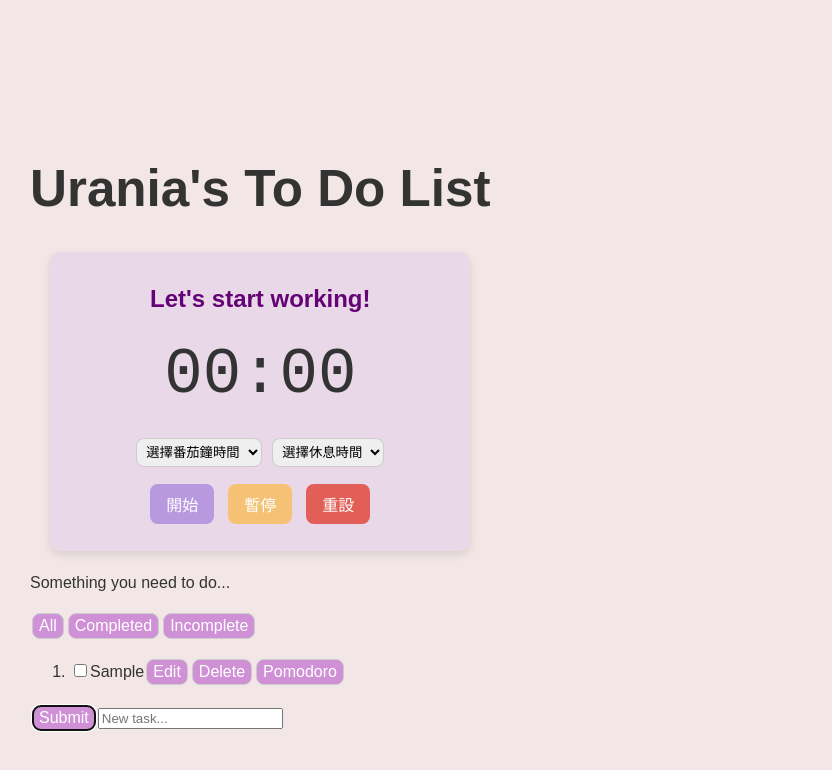
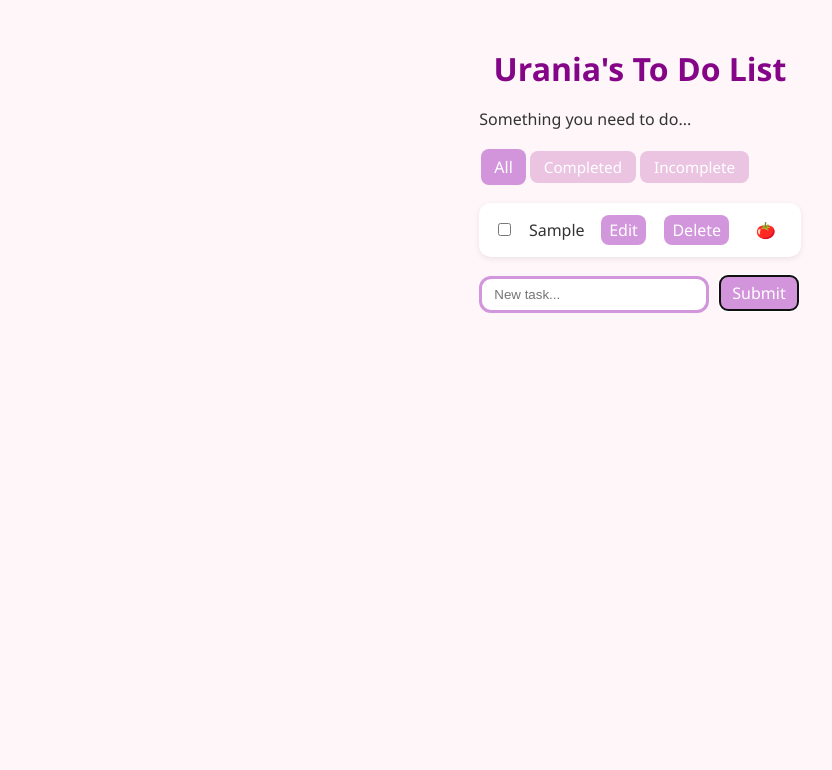
Before and after one commit to fishstar2023/TODOLIST, a React (Vite) app: page / in a window 1280 px wide. Both pictures are taken after typing "Sample" into the empty fields and a click on the button "Submit". Shown: the top 770 px of the page, without its empty margins (0-832 px from the left). Built offline with nearby package versions, Linux system fonts and the light colour scheme.

Commit message:
update: pomodoro style changes

```diff
--- a/src/App.css
+++ b/src/App.css
@@ -1,22 +1,101 @@
+/* 全局 */
 body {
-  background-color: #e1c7c772;
-  font-family: Arial, sans-serif;
+  background-color: #fef6f9; /* 淺粉背景 */
+  font-family: 'Segoe UI', Arial, sans-serif;
   color: #333;
   padding: 30px;
+  display: flex;
+  flex-direction: column;
+  align-items: center;
 }
+
+/* App 標題 */
+h1 {
+  font-size: 2rem;
+  color: #840588;
+  margin-bottom: 20px;
+  text-align: center;
+}
+
+/* Todo List */
+ol#list {
+  list-style: none;
+  padding: 0;
+  width: 100%;
+  max-width: 500px;
+}
+
+li {
+  margin-bottom: 10px;
+  padding: 10px 15px;
+  border-radius: 12px;
+  background-color: #ffffff;
+  box-shadow: 0 2px 6px rgba(0,0,0,0.08);
+  display: flex;
+  align-items: center;
+  justify-content: space-between;
+  gap: 10px;
+}
+
+/* Todo 按鈕 */
+li button {
+  border-radius: 8px;
+  padding: 4px 8px;
+  border: none;
+  cursor: pointer;
+  font-weight: 500;
+  transition: 0.2s;
+}
+
+li button:hover {
+  transform: translateY(-1px);
+  box-shadow: 0 2px 4px rgba(0,0,0,0.15);
+}
+
+
+/* 表單與提交 */
+input[type="text"] {
+  padding: 8px 12px;
+  border-radius: 12px;
+  border: 3px solid #c476d2c2;
+  width: 200px;
+  margin-right: 8px;
+}
+
 button {
   background-color: #c476d2c2;
   color: white;
-  padding: 3px 6px;
+  padding: 6px 12px;
   margin: 2px;
-  border: 1px solid #ccc;
+}
+
+.filter-buttons {
+  display: flex;
+  gap: 10px;
+  margin-bottom: 20px;
+}
+
+.filter-button {
+  background-color: #ebc4e2;
+  border: none;
+  border-radius: 8px;
+  padding: 6px 14px;
+  font-size: 0.95rem;
   cursor: pointer;
+  transition: all 0.2s;
 }
-.hidden {
-  display: none;
-  user-select: none;
-  pointer-events: none;
+
+.filter-button.active {
+  background-color: #b23a48;
+  color: #d1cbcb;
+  font-weight: bold;
 }
-li {
-   margin-bottom: 5px;
+
+/* 選擇器 */
+select {
+  padding: 6px 12px;
+  border-radius: 12px;
+  border: 1px solid #f0a1b3;
+  font-size: 0.95rem;
+  background-color: #fff;
 }
--- a/src/App.jsx
+++ b/src/App.jsx
@@ -2,6 +2,7 @@ import { useState, useEffect, useMemo } from 'react'
 
 import TodoItem from './components/todo/TodoItem.jsx'
 import Pomodoro from './components/todo/Pomodoro.jsx'
+import PomodoroTimer from './components/todo/Pomodoro.jsx'
 import './App.css'
 
 function App() {
@@ -64,12 +65,11 @@ function App() {
   return (
     <div>
       <h1> Urania's To Do List</h1>
-      <Pomodoro />
       <p> Something you need to do...</p>
       <div>
-        <button onClick={() => setFilter('all')}>All</button>
-        <button onClick={() => setFilter('completed')}>Completed</button>
-        <button onClick={() => setFilter('incomplete')}>Incomplete</button>
+        <button onClick={() => setFilter('all')} className={filter==="all" ? "filter active" : "filter-button"}>All</button>
+        <button onClick={() => setFilter('completed')} className={filter==="completed" ? "filter active" : "filter-button"}>Completed</button>
+        <button onClick={() => setFilter('incomplete')} className={filter==="incomplete" ? "filter active" : "filter-button"}>Incomplete</button>
       </div>
       <ol id="list">
         {filteredList.map((item, index) => (
@@ -80,25 +80,24 @@ function App() {
             toggleComplete={toggleComplete}
             editTodo={editTodo}
             deleteTodo={deleteTodo}
-            onPomodoroClick={() => handlePomodoroClick(item)}
+            onPomodoroClick={handlePomodoroClick}
           />
         ))}
       </ol>
 
-     {activePomodoro && (
-       <div>
-         <h3>Pomodoro for: {activePomodoro.task}</h3>
-         <PomodoroTimer />
-       </div>
-     )}
-
-     <button onClick={addTodo}>Submit</button>
       <input
         type="text"
         placeholder="New task..."
         value={inputValue}
         onChange={(e) => setInputValue(e.target.value)}
       />
+      <button onClick={addTodo}>Submit</button>
+      {activePomodoro && (
+       <div>
+         <h3>Pomodoro for: {activePomodoro.task}</h3>
+         <PomodoroTimer />
+       </div>
+     )}
     </div>
   )
 }
--- a/src/components/todo/Pomodoro.css
+++ b/src/components/todo/Pomodoro.css
@@ -61,3 +61,16 @@
 .pomodoro-reset {
   background-color: #e15f56;
 }
+
+.todo-pomodoro-button {
+  font-size:1.5 rem;
+  background: none;
+  border: none;
+  cursor: pointer;
+  transition :transform 0.2s,filter 0.2s;
+}
+
+.todo-pomodoro-button:hover {
+  transform: scale(1.5);
+  filter: drop-shadow (0 0 2px #ff4d4d);
+}
--- a/src/components/todo/Pomodoro.jsx
+++ b/src/components/todo/Pomodoro.jsx
@@ -86,32 +86,32 @@ export default function PomodoroTimer() {
           value={workMinutes}
           onChange={(e) => setWorkMinutes(Number(e.target.value))}
         >
-          <option value="">選擇番茄鐘時間</option>
-          <option value={25}>25 分鐘</option>
-          <option value={45}>45 分鐘</option>
-          <option value={60}>60 分鐘</option>
+          <option value="">Select Pomodoro Time</option>
+          <option value={25}>25 mins</option>
+          <option value={45}>45 mins</option>
+          <option value={60}>60 mins</option>
         </select>
 
         <select
           value={breakMinutes}
           onChange={(e) => setBreakMinutes(Number(e.target.value))}
         >
-          <option value="">選擇休息時間</option>
-          <option value={5}>5 分鐘</option>
-          <option value={10}>10 分鐘</option>
-          <option value={15}>15 分鐘</option>
+          <option value="">break time</option>
+          <option value={5}>5 mins</option>
+          <option value={10}>10 mins</option>
+          <option value={15}>15 mins</option>
         </select>
       </div>
 
       <div className="pomodoro-controls">
         <button className="pomodoro-start" onClick={startTimer}>
-          開始
+          Start
         </button>
         <button className="pomodoro-pause" onClick={pauseTimer}>
-          暫停
+          Stop
         </button>
         <button className="pomodoro-reset" onClick={resetTimer}>
-          重設
+          Reset
         </button>
       </div>
     </div>
--- a/src/components/todo/TodoItem.jsx
+++ b/src/components/todo/TodoItem.jsx
@@ -32,7 +32,7 @@ export default function TodoItem({ item, index, toggleComplete, editTodo, delete
           </span>
           <button onClick={() => setIsEditing(true)}>Edit</button>
           <button onClick={() => deleteTodo(index)}>Delete</button>
-          <button onClick={() => onPomodoroClick(item, index)}>Pomodoro</button>
+          <button onClick={() => onPomodoroClick(item,index)} className="todo-pomodoro-button" title="Start Pomodoro">🍅</button>
         </>
       )}
     </li>
```
